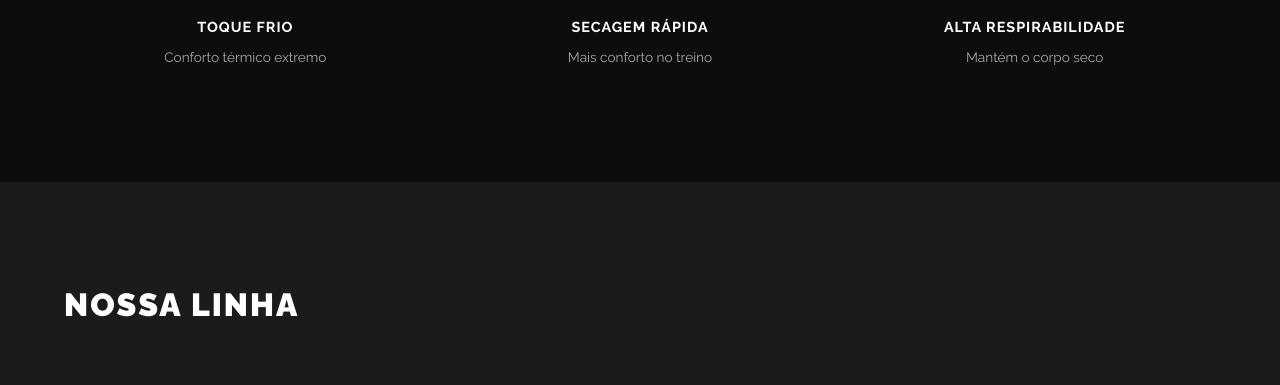
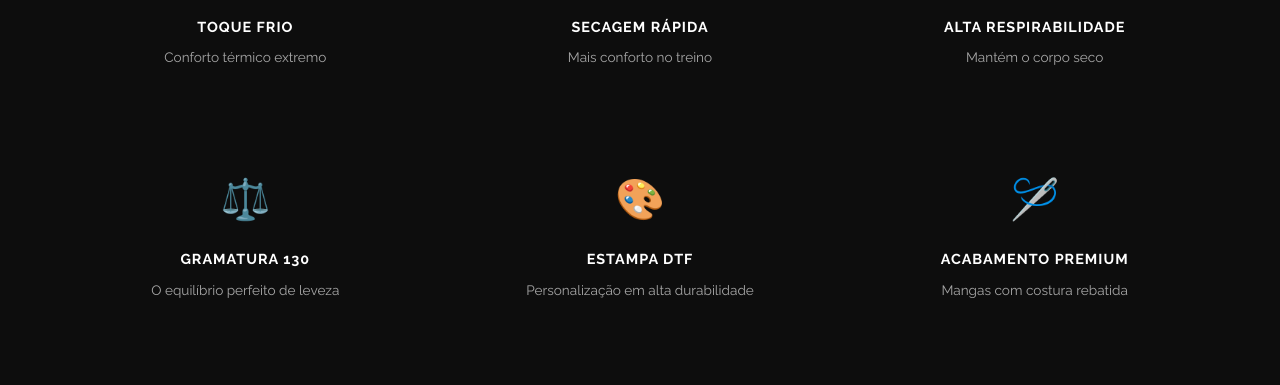
Before and after one commit to edusabi/Vyra, a React (Vite) app: page / in a window 1280 px wide. Shown: the part 1060-1445 px from the top of the page. Built offline with nearby package versions, Linux system fonts and the light colour scheme; no server answers.

Commit message:
update files

```diff
--- a/src/pages/LandingPage/LadingPage.jsx
+++ b/src/pages/LandingPage/LadingPage.jsx
@@ -130,8 +130,8 @@ const Landing = () => {
       )}
 
       <div className={styles.container}>
+
         <main>
-
           <section className={styles.carouselSection}>
             <div className={styles.carouselContainer}>
               <button className={styles.arrowLeft} onClick={prevSlide}>
@@ -213,7 +213,9 @@ const Landing = () => {
             </div>
           </section>
 
-
+          {/* ==========================================
+              SEÇÃO DE TECNOLOGIA E ESPECIFICAÇÕES
+          ========================================== */}
           <section id="tecnologia" className={styles.features}>
             <div className={styles.featureItem}>
               <span className={styles.icon}>❄️</span>
@@ -232,9 +234,30 @@ const Landing = () => {
               <h3>ALTA RESPIRABILIDADE</h3>
               <p>Mantém o corpo seco</p>
             </div>
+
+            {/* Novas Especificações Adicionadas */}
+            <div className={styles.featureItem}>
+              <span className={styles.icon}>⚖️</span>
+              <h3>GRAMATURA 130</h3>
+              <p>O equilíbrio perfeito de leveza</p>
+            </div>
+
+            <div className={styles.featureItem}>
+              <span className={styles.icon}>🎨</span>
+              <h3>ESTAMPA DTF</h3>
+              <p>Personalização em alta durabilidade</p>
+            </div>
+
+            <div className={styles.featureItem}>
+              <span className={styles.icon}>🪡</span>
+              <h3>ACABAMENTO PREMIUM</h3>
+              <p>Mangas com costura rebatida</p>
+            </div>
           </section>
 
-
+          {/* ==========================================
+              SEÇÃO DE PRODUTOS
+          ========================================== */}
           <section id="produtos" className={styles.products}>
             <div className={styles.sectionHeader}>
               <h2 className={styles.sectionTitle}>NOSSA LINHA</h2>
@@ -309,11 +332,14 @@ const Landing = () => {
                   </h3>
                 </div>
               </div>
+            </div>
 
-              <NavLink to="/products" className={styles.ctaButton}>
-                VER MAIS...
-              </NavLink>
+            <div className={styles.ctaContainer}>
+                <NavLink to="/products" className={styles.ctaButton}>
+                  VER MAIS...
+                </NavLink>
             </div>
+
           </section>
         </main>
 
```
Also changed, not shown: public/camisa branca texto peito (2).png (added), public/camisa cz escuro V meio.png (added), src/pages/LandingPage/LandingPage.module.css (line endings or trailing spaces).
